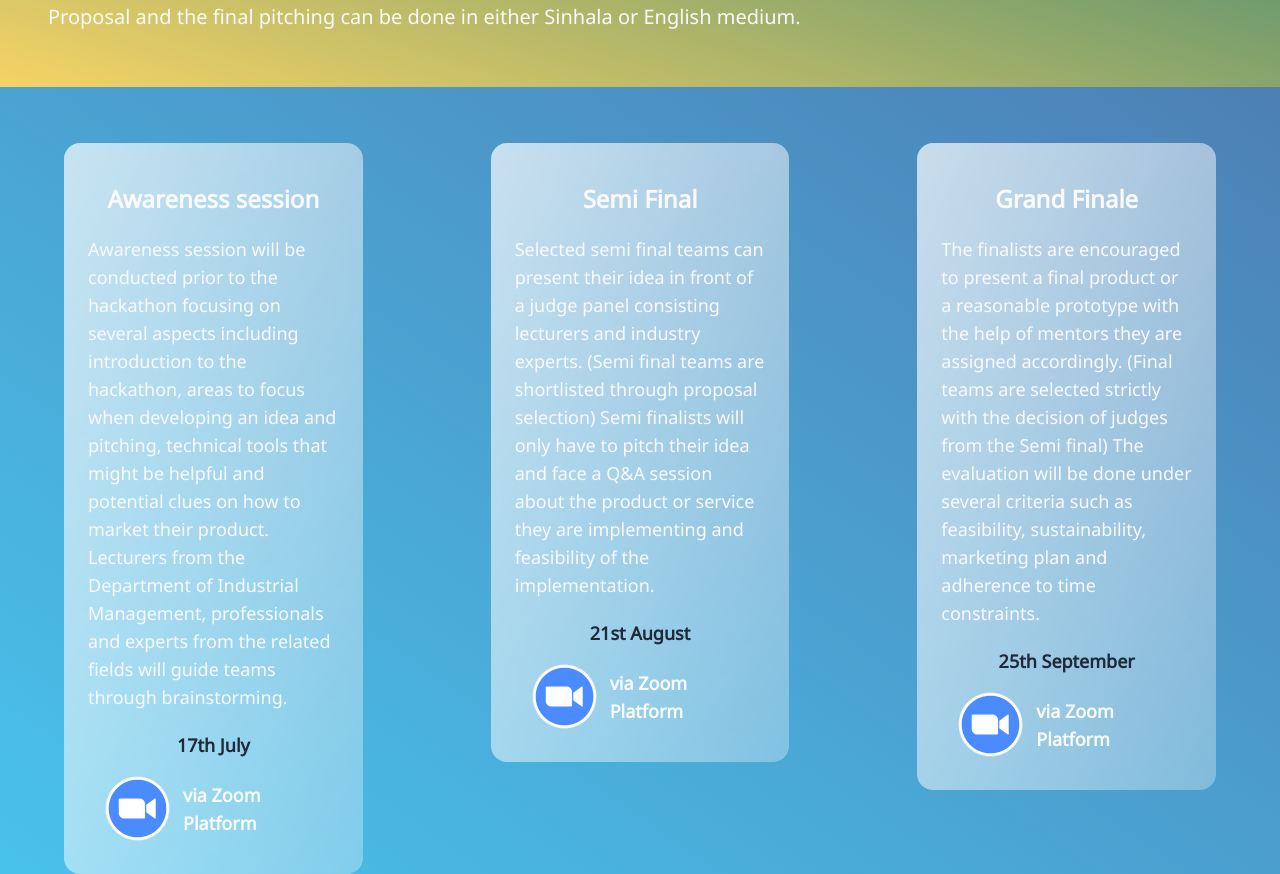
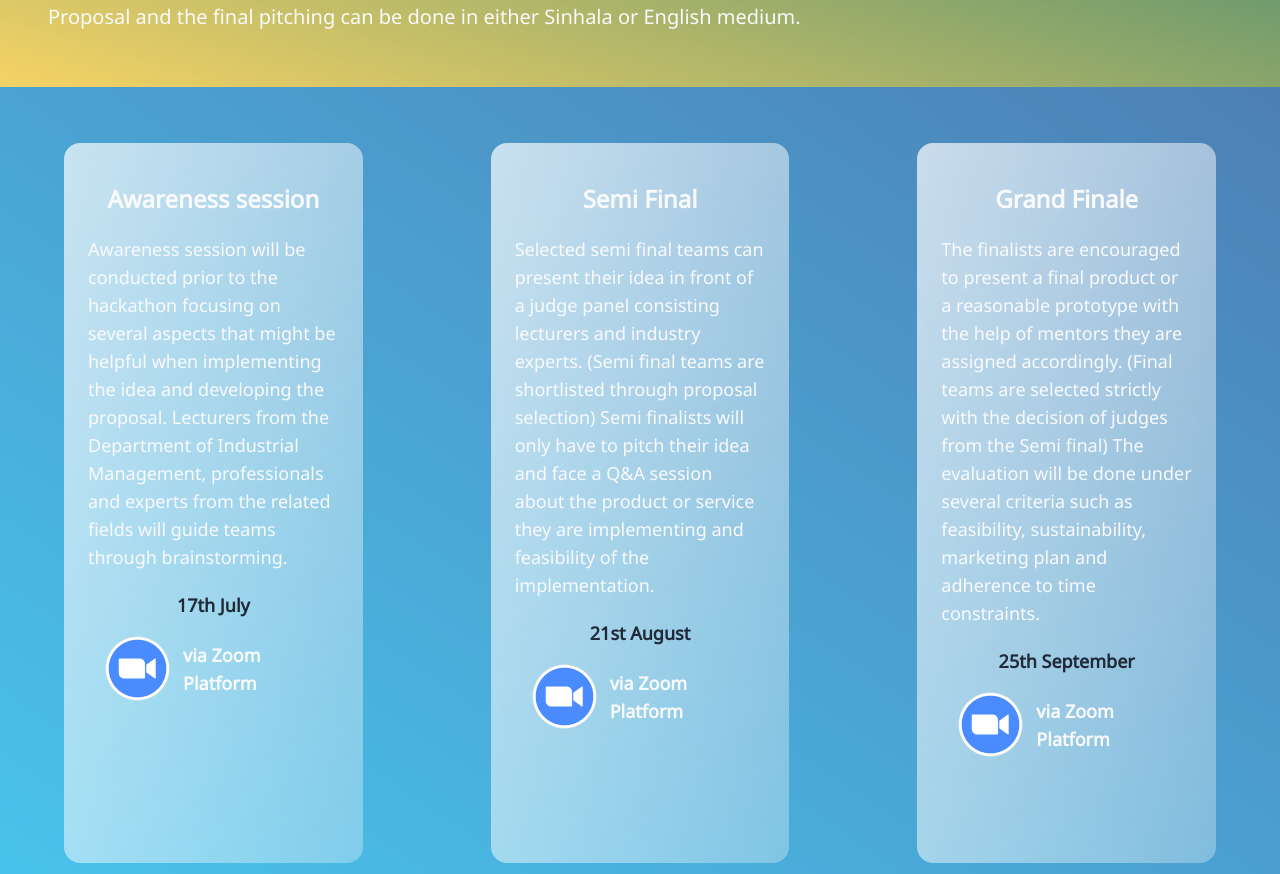
Before and after one commit to SithumDev07/hackX-Jr-Web, a website built with Parcel: page Test.html in a window 1280 px wide. Shown: the part 3489-4363 px from the top of the page. Built offline with nearby package versions, Linux system fonts and the light colour scheme.

Commit message:
fixed some margin issues

```diff
--- a/Test.html
+++ b/Test.html
@@ -887,7 +887,7 @@ body{
                 <img src="./public/images/places/med3.png" alt="Places3-md">
               </div>
             </div>
-            <div class="w-full h-full hidden xl:flex px-56">
+            <div class="w-full h-full hidden xl:flex px-56 xl:mb-16">
               <div class="w-full flex items-center justify-start">
 
                 <img src="./public/images/places/med1.png" class="max-w-full" alt="Place1-3xl">
@@ -972,7 +972,9 @@ body{
               w-11/12
               md:w-3/5
               h-auto
-              xl:h-auto
+              xl:h-90vh
+              2xl:h-70vh
+              3xl:h-50vh
               glass-card-desktop
               text-gray-50
               font-Noto
@@ -984,7 +986,7 @@ body{
               rounded-2xl
               flex
               flex-col
-              justify-center
+              justify-start
               items-center
               px-8
               md:px-6
@@ -993,21 +995,12 @@ body{
               xl:mb-24
             "
           >
-          <h2 class="font-bold text-4xl md:text-2xl lg:text-3xl xl:text-2xl text-center px-4 mt-10 mb-5">
+          <h2 class="font-bold text-4xl md:text-2xl lg:text-3xl xl:text-2xl 2xl:text-3xl text-center px-4 mt-10 mb-5">
             Awareness session
           </h2>
             <p>
-              Awareness session will be conducted prior to
-the hackathon focusing on several aspects
-including introduction to the hackathon, areas
-to focus when developing an idea and
-pitching, technical tools that might be helpful
-and potential clues on how to market their
-product.
-Lecturers from the Department of Industrial
-Management, professionals and experts from
-the related fields will guide teams through
-brainstorming.
+              Awareness session will be conducted prior to the hackathon focusing on several aspects that might be helpful when implementing the idea and developing the proposal.
+Lecturers from the Department of Industrial Management, professionals and experts from the related fields will guide teams through brainstorming.
             </p>
 
             <h2 class="font-bold text-lg md:text-2xl lg:text-3xl xl:text-lg text-center px-4 mt-5 text-gray-800">
@@ -1027,7 +1020,9 @@ brainstorming.
             w-11/12
             md:w-3/5
             h-auto
-            xl:h-auto
+            xl:h-90vh
+            2xl:h-70vh
+            3xl:h-50vh
             glass-card-desktop
             text-gray-50
             font-Noto
@@ -1040,6 +1035,7 @@ brainstorming.
             flex
             flex-col
             items-center
+            justify-start
             px-8
             md:px-6
             mt-10
@@ -1047,7 +1043,7 @@ brainstorming.
             xl:mb-24
           "
         >
-        <h2 class="font-bold text-4xl md:text-2xl lg:text-3xl xl:text-2xl text-center px-4 mt-10 mb-5">
+        <h2 class="font-bold text-4xl md:text-2xl lg:text-3xl xl:text-2xl 2xl:text-3xl text-center px-4 mt-10 mb-5">
           Semi Final
         </h2>
           <p>
@@ -1079,7 +1075,9 @@ of the implementation.
           w-11/12
           md:w-3/5
           h-auto
-          xl:h-auto
+          xl:h-90vh
+          2xl:h-70vh
+          3xl:h-50vh
           glass-card-desktop
           text-gray-50
           font-Noto
@@ -1092,6 +1090,7 @@ of the implementation.
           flex
           flex-col
           items-center
+          justify-start
           px-8
           md:px-6
           mt-10
@@ -1100,7 +1099,7 @@ of the implementation.
           xl:mb-24
         "
       >
-      <h2 class="font-bold text-4xl md:text-2xl lg:text-3xl xl:text-2xl text-center px-4 mt-10 mb-5">
+      <h2 class="font-bold text-4xl md:text-2xl lg:text-3xl xl:text-2xl 2xl:text-3xl text-center px-4 mt-10 mb-5">
         Grand Finale
       </h2>
         <p>
@@ -2876,7 +2875,7 @@ constraints.
               </h1>
             <div class="w-1/2 flex items-center flex-col text-gray-50 justify-center">
 
-              <div class="font-Noto text-xl 2xl:text-3xl w-full px-4 2xl:px-12 mt-12 z-20">
+              <div class="font-Noto text-xl 2xl:text-2xl w-full px-4 2xl:px-12 mt-12 z-20">
                 <p>A team should consist of a maximum of five members.</p>
                 <p class="mt-5">
                   Every group must appoint a mentor for the team, preferably the
```
